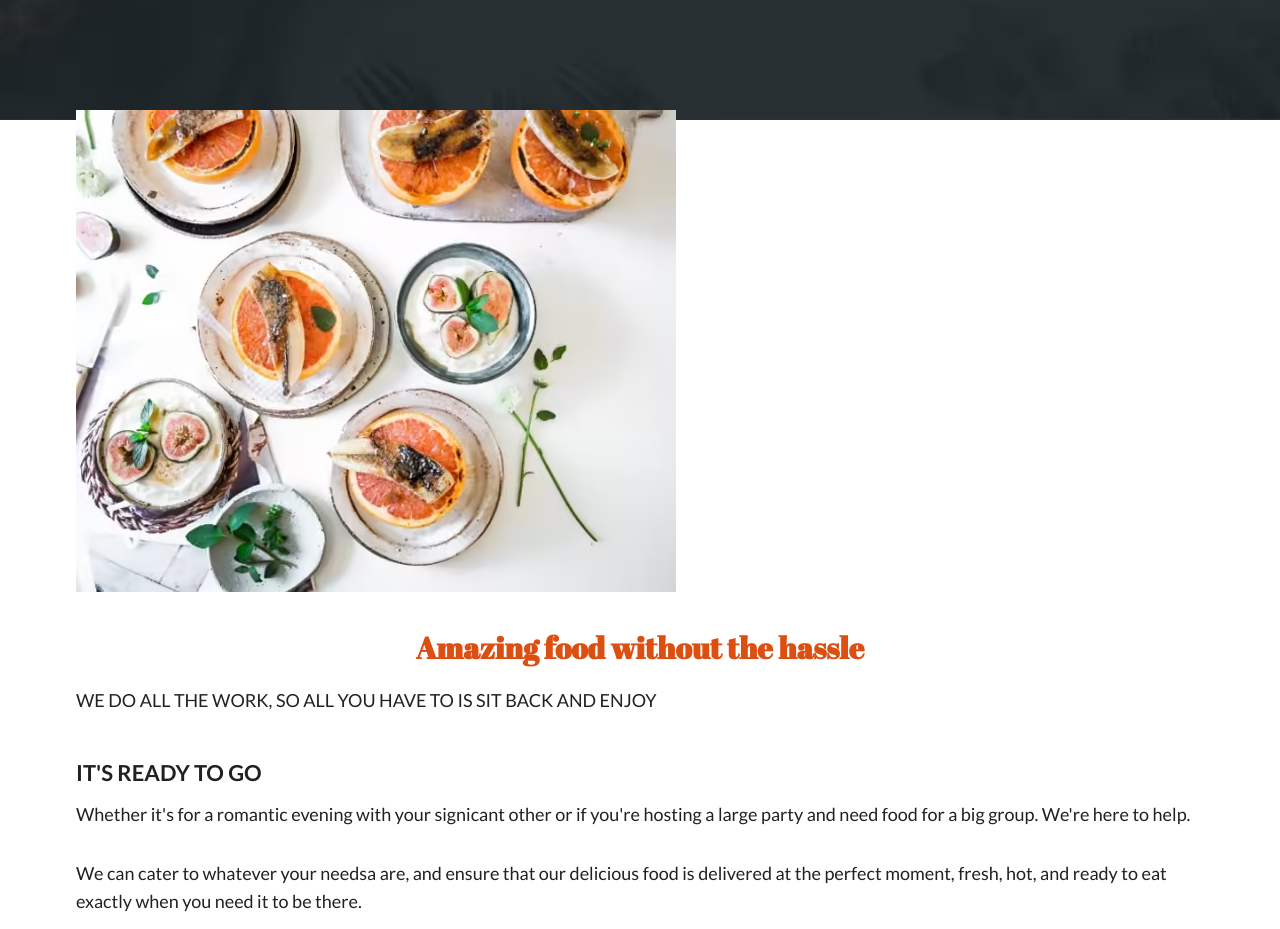
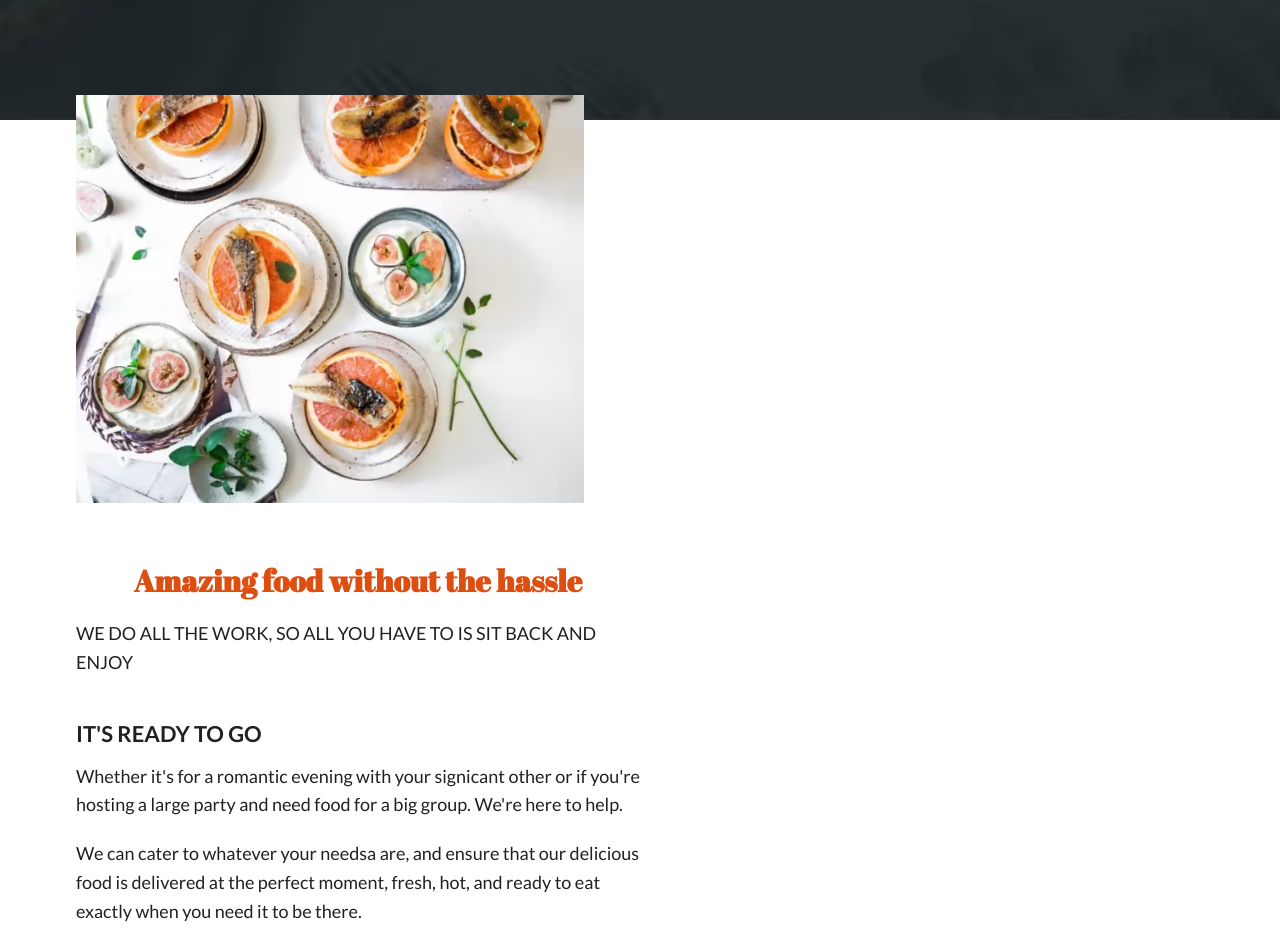
Before and after one commit to adamsJS23/Catering_rossi, a website: page index.html in a window 1280 px wide. Shown: the part 680-1609 px from the top of the page. Drawn offline with nearby package versions, Linux system fonts and the light colour scheme; files that its build step writes are made by us from their sources.

Commit message:
Added media query for tablet portrait and landscape

```diff
--- a/sass/_about.scss
+++ b/sass/_about.scss
@@ -1,5 +1,9 @@
 .section-about {
   padding: 6rem 0;
+
+  @include for-screen-size(tab-land){
+    padding: 3.5rem 0
+  }
 }
 
 .about-sup-text {
@@ -7,13 +11,45 @@
 }
 
 .about {
+  &__content {
+    @include for-screen-size(tab-land) {
+      display: flex;
+      justify-content: space-between;
+    }
+  }
+
   &__img {
     transform: translateY(-7rem);
     margin-bottom: -4rem;
+
+    @include for-screen-size(tab-port) {
+      transform: translateY(-8.5rem);
+      display: block;
+      width: 100%;
+      margin: 0 auto;
+    }
+
+    @include for-screen-size(tab-land) {
+      transform: translateY(-6rem);
+      display: block;
+      width: 45%;
+      margin: 0;
+      object-fit: cover;
+    }
   }
 
+  &__text {
+    @include for-screen-size(tab-land) {
+      width: 50%;
+    }
+  }
 }
 
 .about__text .about__paragraph:nth-of-type(1) {
   margin-bottom: 3rem;
+
+  @include for-screen-size(tab-land){
+    margin-bottom: 2rem;
+
+  }
 }
```
